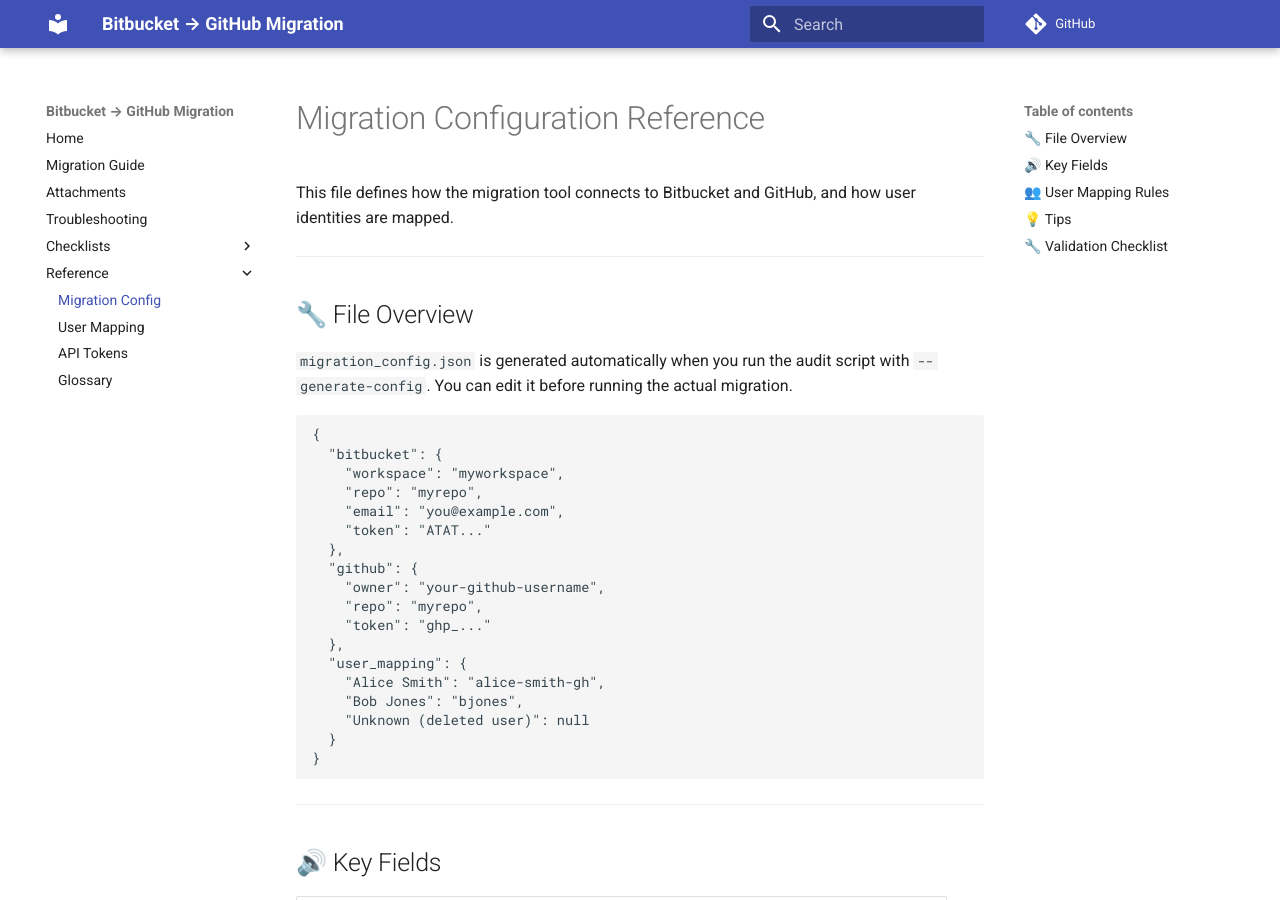
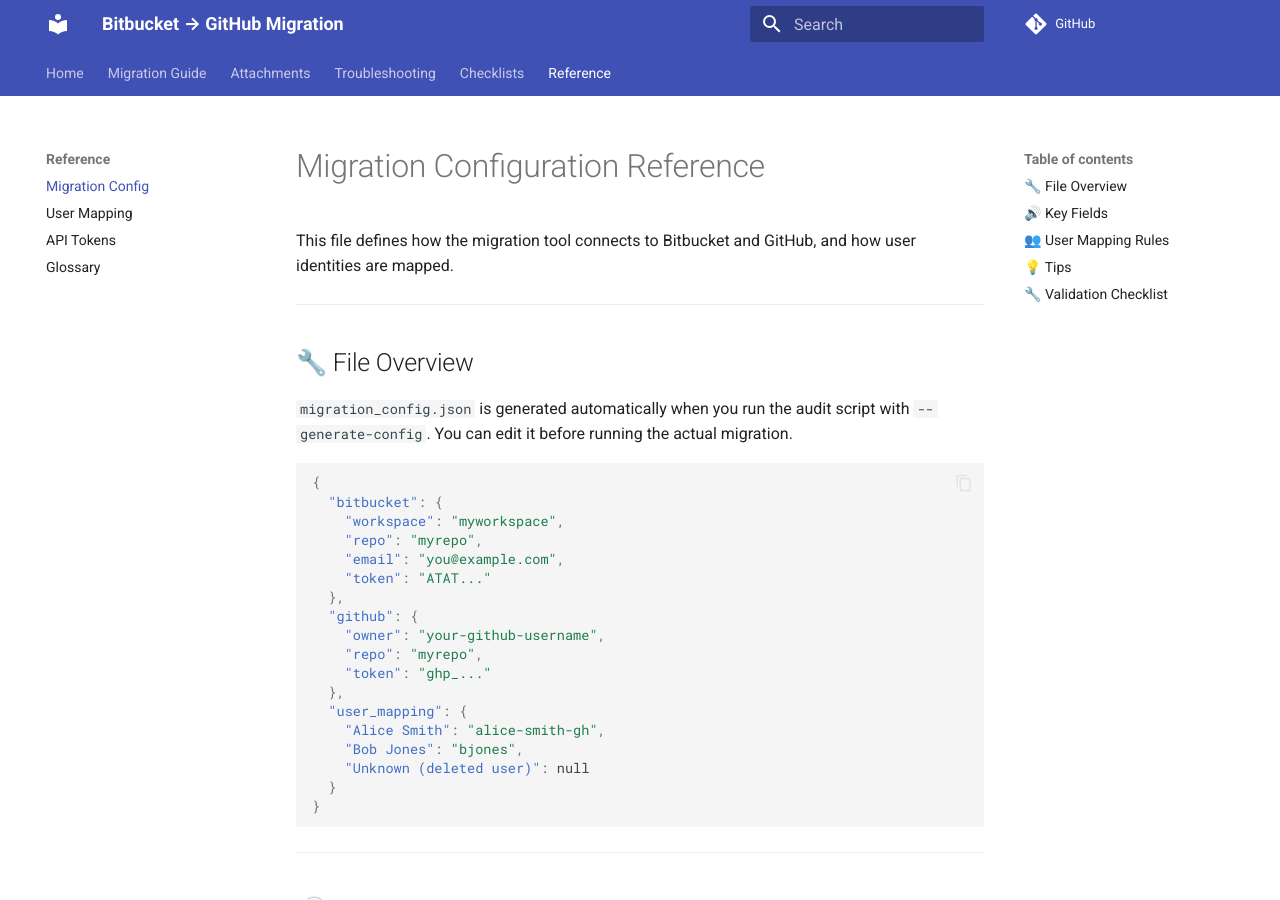
Before and after one commit to fkloosterman/bitbucket-migration, an MkDocs documentation site: the page built from docs/reference/migration_config.md, in a window 1280 px wide and 900 px high. Built offline with MkDocs 1.6.1 and Material for MkDocs 9.7.7, drawn with Linux system fonts in a browser that asks for light colours; comment, search, counter and statistics services are not loaded; some of the changed text lies outside the part shown.

Commit message:
Fix mkdocs configuration to show mermaid flowcharts.

```diff
--- a/mkdocs.yml
+++ b/mkdocs.yml
@@ -6,6 +6,17 @@
 
 theme:
   name: material
+  features:
+    - content.code.annotate
+    - content.code.copy
+    - content.tabs.link
+    - content.tooltips
+    - navigation.tabs
+    - navigation.top
+    - navigation.expand
+    - navigation.indexes
+    - content.code.fences
+    - content.code.mermaid
 
 nav:
   - Home: index.md
@@ -28,6 +39,22 @@
 plugins:
   - search
 
+markdown_extensions:
+  - admonition
+  - pymdownx.details
+  - pymdownx.superfences:
+      custom_fences:
+        - name: mermaid
+          class: mermaid
+          format: !!python/name:pymdownx.superfences.fence_code_format
+  - pymdownx.tabbed
+  - pymdownx.highlight
+  - pymdownx.inlinehilite
+  - pymdownx.snippets
+  - pymdownx.emoji:
+      emoji_index: !!python/name:material.extensions.emoji.twemoji
+      emoji_generator: !!python/name:material.extensions.emoji.to_svg
+
 extra:
   social:
     - icon: fontawesome/brands/github
```
